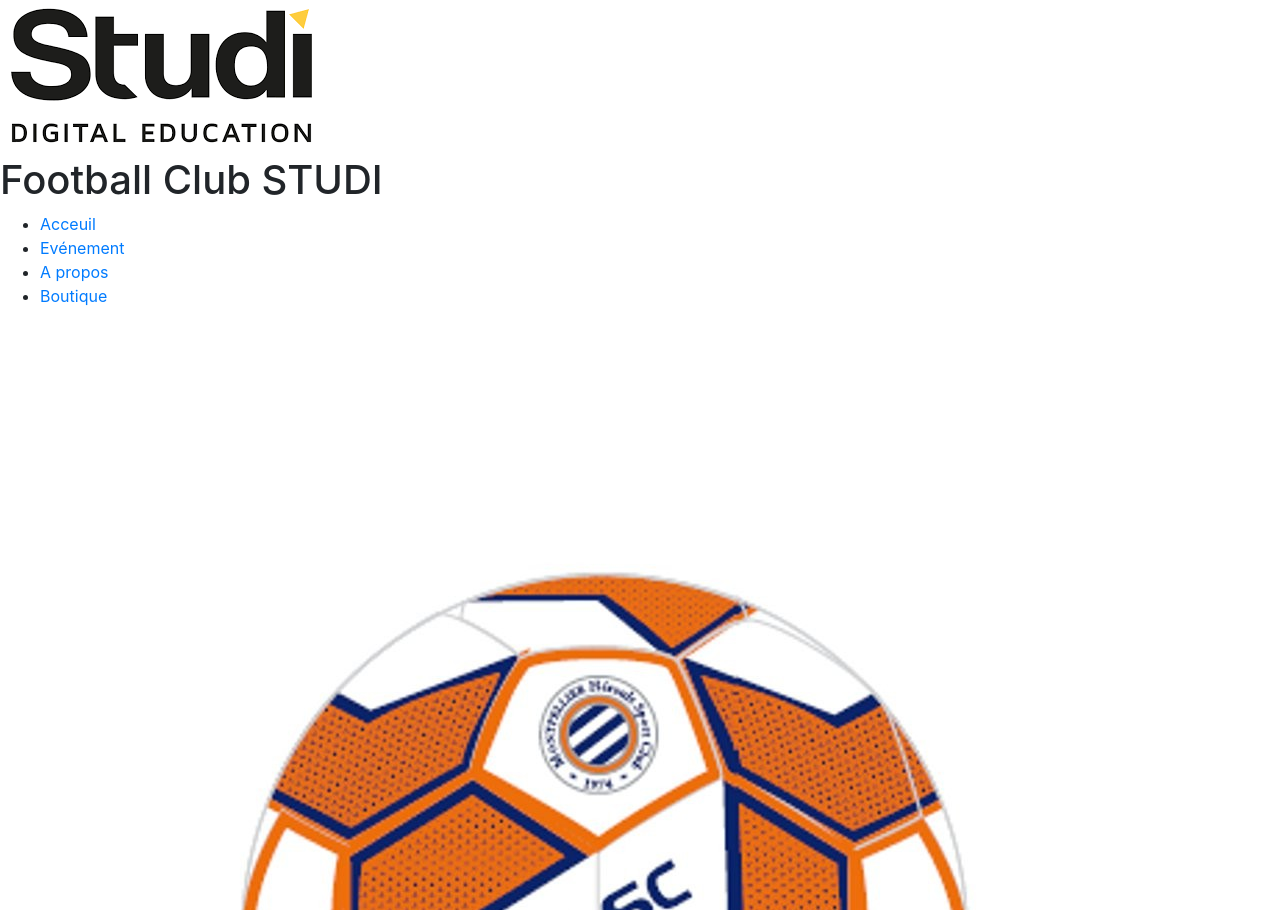
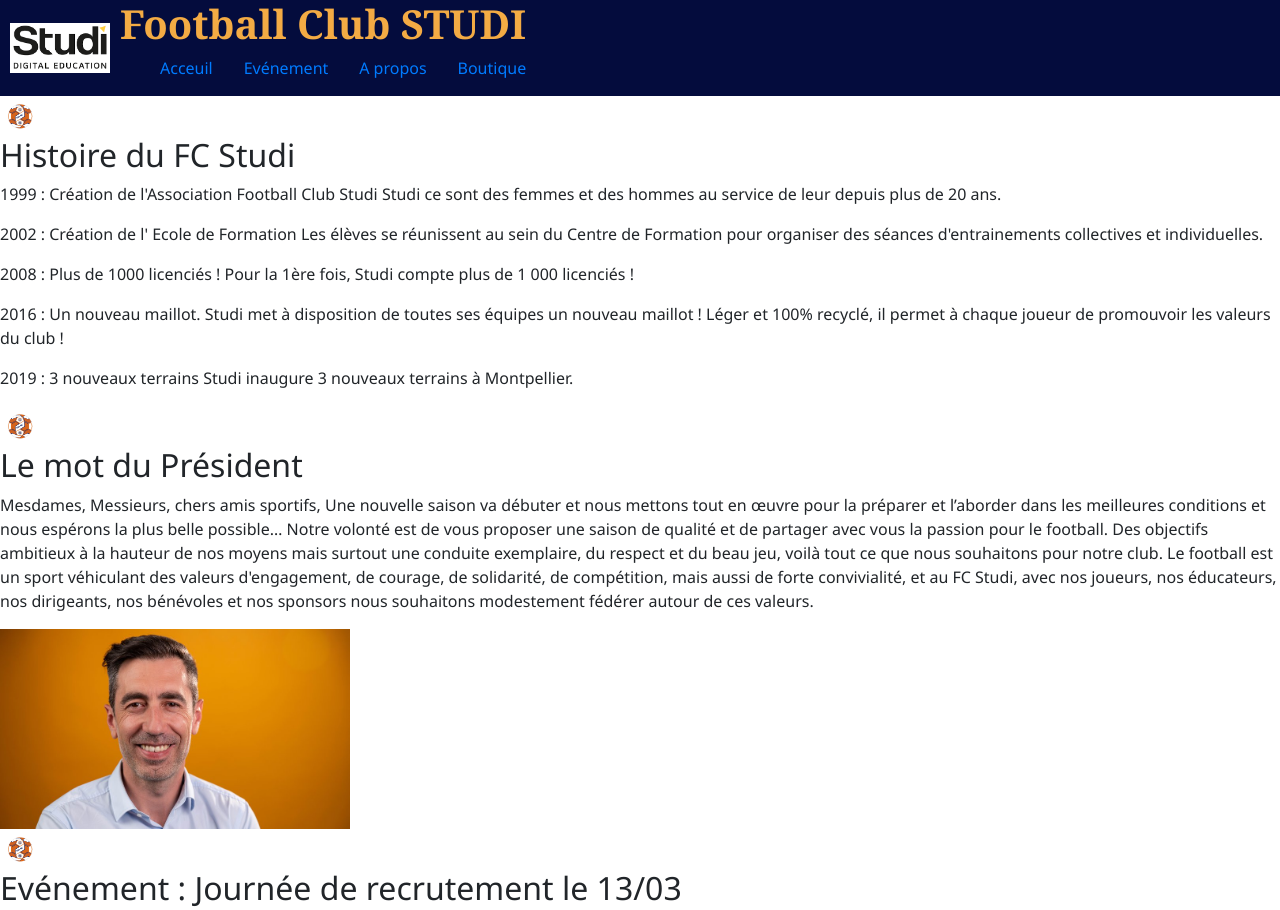
Before and after one commit to MatBrn/FC_Studi, a plain HTML site: page FC_Studi.html in a window 1280 px wide. Shown: the top 910 px of the page. Drawn offline with Linux system fonts and the light colour scheme.

Commit message:
Custom banner with CSS

```diff
--- a/FC_Studi.html
+++ b/FC_Studi.html
@@ -9,24 +9,34 @@
     </head>
     <body>
         <header>
-            <a href="FC_Studi.html">
-                <img src="logo_studi.png" alt="logo">
-            </a>
-            <h1> Football Club STUDI </h1>
-                <nav>
-                    <ul>
-                        <li> <a href="./FC_Studi.html"> Acceuil </a></li>
-                        <li> <a href="./Event_FC_Studi.html"> Evénement </a></li>
-                        <li> <a href="./A_Propos.html"> A propos </a> </li>
-                        <li> <a href="./Boutique_FCStudi.html"> Boutique </a> </li>
-                    </ul>
-                </nav>
+            <div class="site_banner">
+                <div class="banner_logo">
+                    <a href="FC_Studi.html">
+                        <img class="logo" src="logo_studi.png" alt="logo">
+                    </a>
+                </div>
+                <div class="banner">
+                    <div class="banner_title">
+                        <h1 class="title" > Football Club STUDI </h1>
+                    </div>
+                    <div class="banner_menu">
+                        <nav>
+                            <ul class="list_menu">
+                                <li class="menu acceuil"> <a href="./FC_Studi.html"> Acceuil </a></li>
+                                <li class="menu evenement">  <a href="./Event_FC_Studi.html"> Evénement </a></li>
+                                <li class="menu a_propos">  <a href="./A_Propos.html"> A propos </a> </li>
+                                <li class="menu boutique"> <a href="./Boutique_FCStudi.html"> Boutique </a> </li>
+                            </ul>
+                        </nav>
+                    </div>
+                </div>
+            </div>
         </header>
         <main>
             <section>
                 <article>
                     <div>
-                        <img src="./ballon.jpg">
+                        <img src="./ballon.jpg" width="40" height="40">
                     </div>
                     <h2> Histoire du FC Studi </h2>
                         <div>
@@ -50,7 +60,7 @@
                 </article>
                 <article>
                 <div>
-                    <img src="./ballon.jpg">
+                    <img src="./ballon.jpg" width="40" height="40">
                 </div>
                 <h2> Le mot du Président </h2>
                     <div>
@@ -71,7 +81,7 @@
             <section>
                 <article>
                     <div>
-                        <img src="./ballon.jpg">
+                        <img src="./ballon.jpg" width="40" height="40">
                     </div>
                     <h2> Evénement : Journée de recrutement le 13/03 </h2>
                     <p>
--- a/style.css
+++ b/style.css
@@ -0,0 +1,72 @@
+body{
+    font-family: 'Segoe UI', Tahoma, Geneva, Verdana, sans-serif;
+}
+
+.site_banner{
+    display: flex;
+    flex-wrap: wrap;
+    background-color: #040c3d;
+    justify-content: flex-start;
+    align-items: center;
+}
+
+.banner_logo{
+    margin: 10px;
+
+
+}
+
+.logo{
+    height: 50px;
+    width: 100px;
+
+}
+.banner{
+    display: flex;
+    flex-direction: column;
+}
+
+.banner_title{
+    flex-direction: row;
+    align-items: flex-end;
+}
+.title{
+    font-weight: 700;
+    font-family: Georgia, 'Times New Roman', Times, serif;
+    color: #f3ab44 ;
+
+}
+
+.banner_menu{
+
+
+}
+.list_menu{
+    list-style: none;
+    display: flex;
+    flex-wrap: wrap;
+    align-content: space-between;
+    justify-content: space-between;
+
+}
+
+.menu{
+    text-align: center;
+}
+
+.accueil{
+    order: 0;
+}
+
+.evenement{
+    order: 1;
+}
+
+.a_propos{
+    order: 2;
+}
+
+.boutique{
+    order: 3;
+
+}
```
Also changed, not shown: Event_FC_Studi.html (+3 -0 lines), 1 other file.
